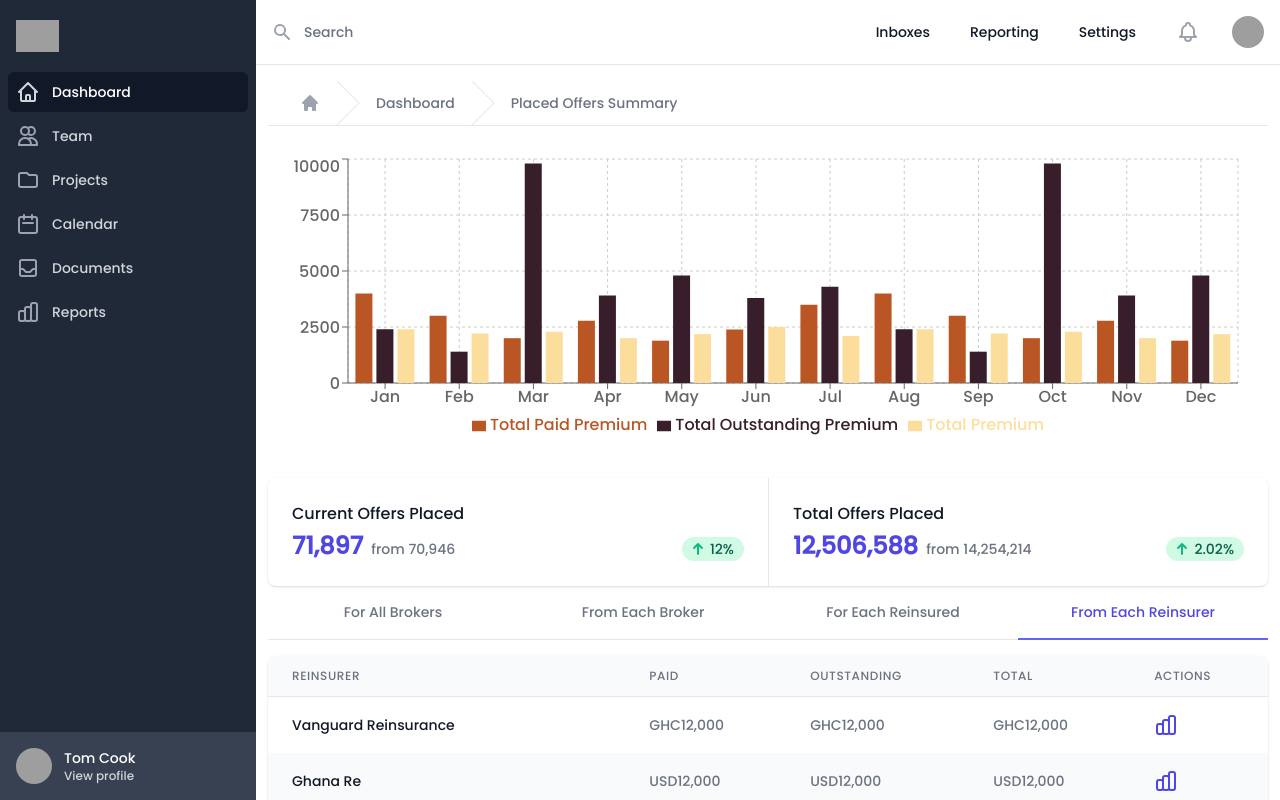
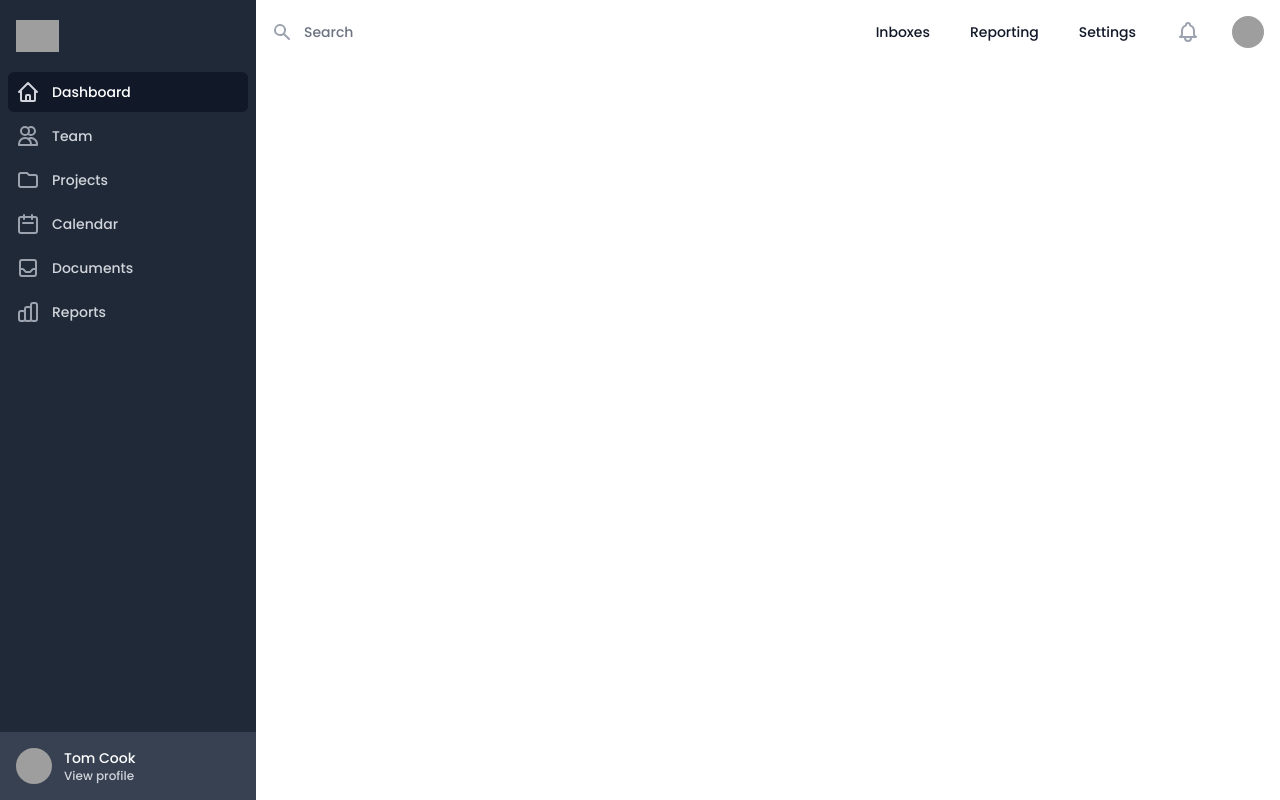
Before and after one commit to Khoby-790/template-nic, a React (Create React App) app: page /_offers in a window 1280 px wide. Shown: the top 800 px of the page. Built offline with nearby package versions, Linux system fonts and the light colour scheme; grey boxes are pictures that could not be loaded.

Commit message:
--- Auto-Git Commit ---

```diff
--- a/src/layouts/AppLayout.tsx
+++ b/src/layouts/AppLayout.tsx
@@ -17,13 +17,10 @@ const AppLayout = ({ history, match }: Props) => {
         <Fragment>
 
             <div className="h-screen flex">
-                <div className="h-full bg-red-500">
-                    <Sidebar />
-                </div>
-                <div className="flex-1">
+                <Sidebar />
+                <div className="flex-1 h-screen">
                     <Navbar />
-
-                    <AppContent />
+                    <div className="bg-red-500 flex-1"></div>
                 </div>
             </div>
 
```
